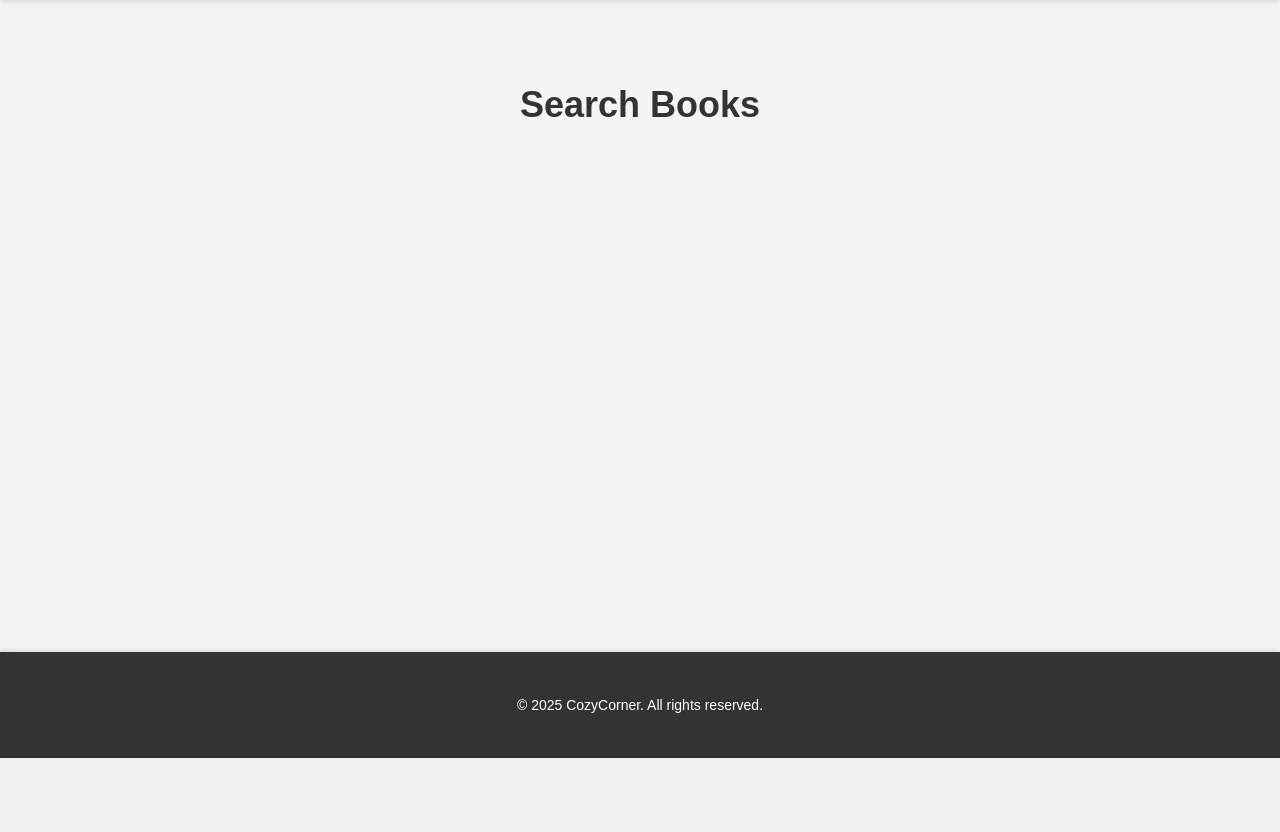
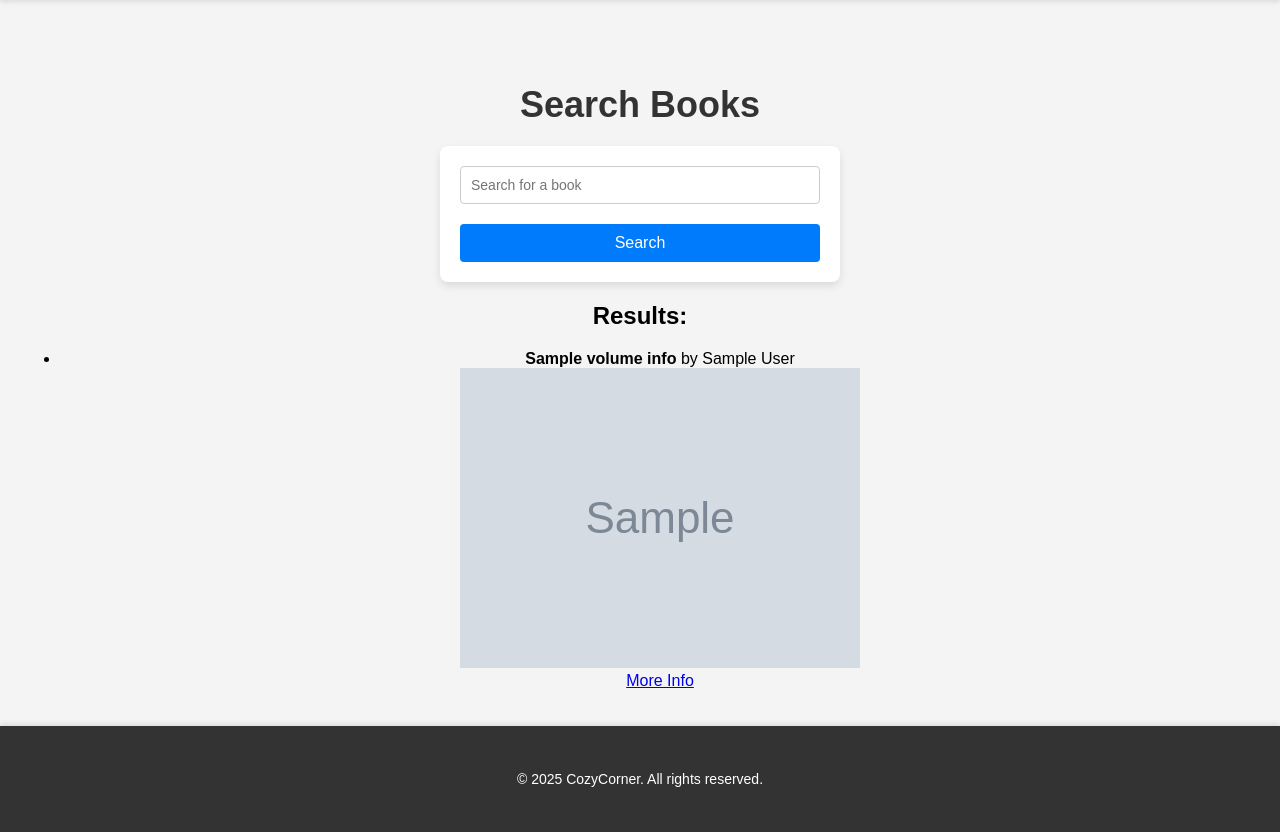
Before and after one commit to LoganPickell/AgileArchitects_ModernSoftwareDevelopment, a Flask app: template templates/search_books.html in a window 1280 px wide. Shown: the part 42-874 px from the top of the page. Before the commit the page ends 800 px from the top, so only its background shows below. Run offline with Flask 3, Linux system fonts and the light colour scheme; the template is opened without the code that fills it: most values are stand-ins (such as "Sample title", 1, 10 or a date in 2020); grey boxes marked "Sample" are stand-in pictures.

Commit message:
Basic Book Search
Added functionality to search for books and display the list on the screen.

```diff
--- a/app.py
+++ b/app.py
@@ -1,5 +1,6 @@
 from flask import Flask, render_template, request, redirect, url_for
 import sqlite3
+import requests
 
 app = Flask(__name__)
 
@@ -49,9 +50,24 @@ def dashboard():
     username = request.args.get('username')
     return render_template('dashboard.html', username=username)
 
-@app.route('/search_books')
-def search_videos():
-    return render_template('search_books.html')
+
+@app.route('/search_books', methods=['GET', 'POST'])
+def search_books():
+    books = []
+    query = None
+    if request.method == 'POST':
+        query = request.form.get('query', '').strip()
+        if query:
+            try:
+                response = requests.get(f'https://www.googleapis.com/books/v1/volumes?q={query}')
+                if response.status_code == 200:
+                    data = response.json()
+                    books = data.get('items', [])
+            except requests.RequestException:
+                books = []
+
+    return render_template('search_books.html', books=books, query=query)
+
 
 if __name__ == '__main__':
     app.run(debug=True)
--- a/requirements.txt
+++ b/requirements.txt
@@ -1 +1,3 @@
 Flask==3.1.0
+
+requests~=2.32.3
--- a/templates/search_books.html
+++ b/templates/search_books.html
@@ -6,4 +6,28 @@
     <h1>Search Books</h1>
 
 
+    <form method="post">
+        <input type="text" name="query" placeholder="Search for a book" value="{{ query }}">
+        <button type="submit">Search</button>
+    </form>
+
+    {% if books %}
+        <h2>Results:</h2>
+        <ul>
+            {% for book in books %}
+                <li>
+                    <strong>{{ book.volumeInfo.title }}</strong>
+                    {% if book.volumeInfo.authors %}
+                        by {{ book.volumeInfo.authors | join(', ') }}
+                    {% endif %}
+                    <br>
+                    {% if book.volumeInfo.imageLinks.thumbnail %}
+                        <img src="{{ book.volumeInfo.imageLinks.thumbnail }}" alt="Book cover">
+                    {% endif %}
+                    <br>
+                    <a href="{{ book.volumeInfo.infoLink }}" target="_blank">More Info</a>
+                </li>
+            {% endfor %}
+        </ul>
+    {% endif %}
 {% endblock %}
```
